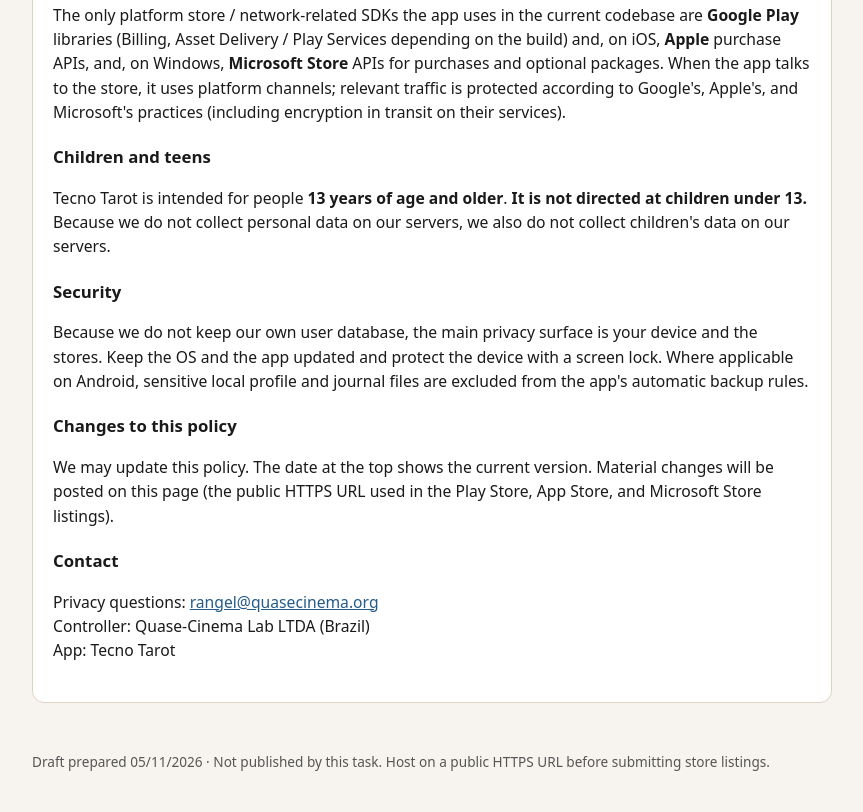
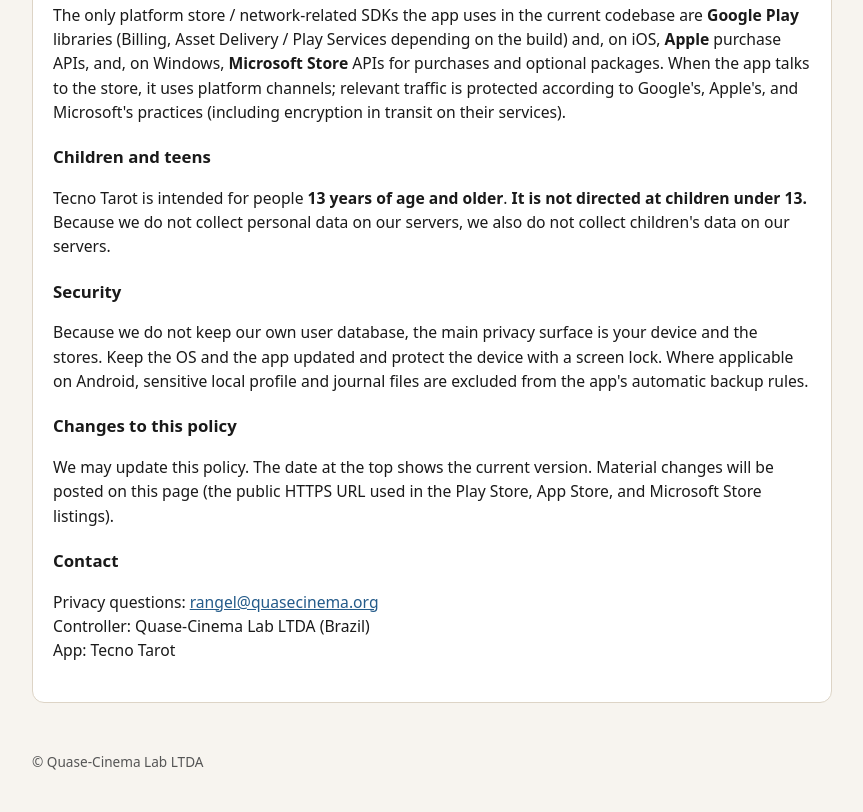
Before and after one commit to AlexandreRangel/SiteRangel, a plain HTML site: page tecno-tarot-privacy.html in a window 1280 px wide. Shown: the part 4775-5587 px from the top of the page, without its empty margins (208-1071 px from the left). Drawn offline with Linux system fonts and the light colour scheme.

Commit message:
content: rodapé da política de privacidade Tecno Tarot com © Quase-Cinema Lab LTDA

```diff
--- a/tecno-tarot-privacy.html
+++ b/tecno-tarot-privacy.html
@@ -279,7 +279,7 @@
   </main>
 
   <footer>
-    Draft prepared 05/11/2026 · Not published by this task. Host on a public HTTPS URL before submitting store listings.
+    &copy; Quase-Cinema Lab LTDA
   </footer>
 </body>
 </html>
```
